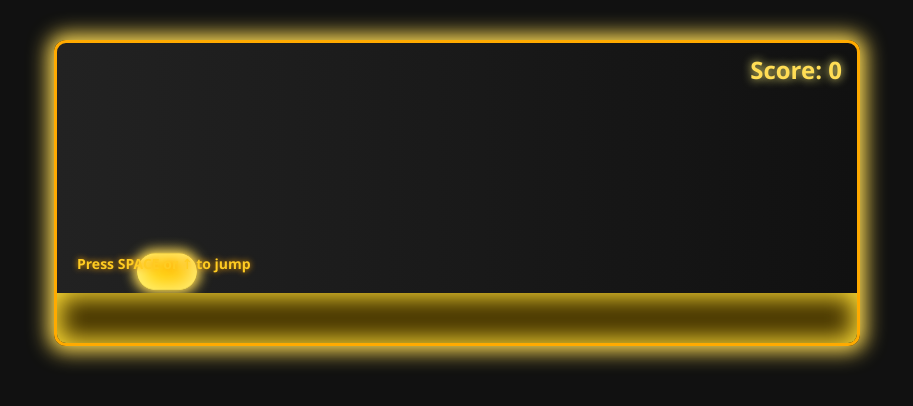
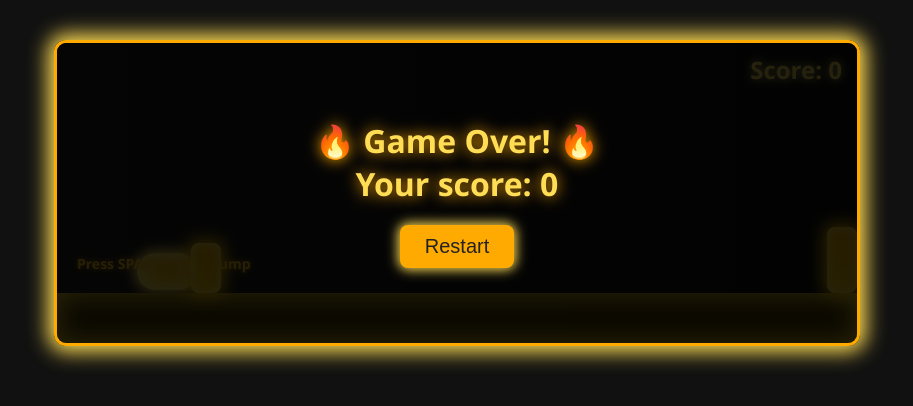
Before and after one commit to Shahzal-Rehman/msa, a plain HTML site: page src/index.html in a window 1280 px wide. Shown: the whole page, without its empty margins (183-1096 px from the left). Drawn offline with Linux system fonts and the light colour scheme.

Commit message:
Update index.html
Signed-off-by: Shahzal Rehman <shahzalrehman0302@gmail.com>

```diff
--- a/src/index.html
+++ b/src/index.html
@@ -3,9 +3,8 @@
 <head>
 <meta charset="UTF-8" />
 <meta name="viewport" content="width=device-width, initial-scale=1" />
-<title>Super Golden Dragon Jump</title>
+<title>Super Golden Dragon Jump - Smooth Mode</title>
 <style>
-  /* Background & container */
   body {
     margin: 0;
     background: #111;
@@ -13,7 +12,6 @@
     font-family: 'Segoe UI', Tahoma, Geneva, Verdana, sans-serif;
     user-select: none;
   }
-
   #game {
     position: relative;
     width: 800px;
@@ -25,8 +23,6 @@
     box-shadow: 0 0 20px 6px #ffdd55;
     overflow: hidden;
   }
-
-  /* Ground */
   #ground {
     position: absolute;
     bottom: 0;
@@ -35,8 +31,6 @@
     background: #443300;
     box-shadow: 0 0 25px 4px #ffdd33 inset;
   }
-
-  /* Dragon */
   #dragon {
     position: absolute;
     bottom: 50px;
@@ -49,16 +43,12 @@
       0 0 12px 4px #ffdd55,
       inset 0 0 20px 6px #fff07a;
     animation: flap 0.6s infinite ease-in-out;
-    transition: bottom 0.2s ease-out;
+    transition: bottom 0.1s ease-out;
   }
-
-  /* Flapping wings effect */
   @keyframes flap {
     0%, 100% { transform: scaleY(1); }
     50% { transform: scaleY(0.9) translateY(-2px); }
   }
-
-  /* Obstacle */
   .obstacle {
     position: absolute;
     bottom: 50px;
@@ -69,10 +59,7 @@
     box-shadow:
       0 0 15px 4px #ffcc00,
       inset 0 0 10px 3px #ffe34d;
-    animation: moveLeft linear forwards;
   }
-
-  /* Score */
   #score {
     position: absolute;
     top: 10px;
@@ -83,8 +70,6 @@
     text-shadow: 0 0 10px #fff47c;
     user-select: none;
   }
-
-  /* Jump key hint */
   #hint {
     position: absolute;
     bottom: 70px;
@@ -93,6 +78,37 @@
     font-size: 14px;
     font-weight: 600;
     text-shadow: 0 0 6px #ffaa00;
+  }
+  /* Game Over Overlay */
+  #gameOverOverlay {
+    position: absolute;
+    top: 0; left: 0; right: 0; bottom: 0;
+    background: rgba(0,0,0,0.85);
+    color: #ffdd55;
+    font-size: 32px;
+    font-weight: 700;
+    display: flex;
+    flex-direction: column;
+    justify-content: center;
+    align-items: center;
+    text-shadow: 0 0 15px #ffaa00;
+    z-index: 100;
+    visibility: hidden;
+  }
+  #gameOverOverlay button {
+    margin-top: 20px;
+    padding: 10px 25px;
+    font-size: 20px;
+    background: #ffaa00;
+    border: none;
+    border-radius: 8px;
+    color: #222;
+    cursor: pointer;
+    box-shadow: 0 0 12px 2px #ffdd55;
+    transition: background 0.3s ease;
+  }
+  #gameOverOverlay button:hover {
+    background: #ffd844;
   }
 </style>
 </head>
@@ -103,32 +119,40 @@
   <div id="ground"></div>
   <div id="score">Score: 0</div>
   <div id="hint">Press SPACE or ↑ to jump</div>
+  <div id="gameOverOverlay">
+    <div id="gameOverText">🔥 Game Over! 🔥</div>
+    <div id="finalScore"></div>
+    <button id="restartBtn">Restart</button>
+  </div>
 </div>
 
 <script>
   const game = document.getElementById('game');
   const dragon = document.getElementById('dragon');
   const scoreEl = document.getElementById('score');
+  const gameOverOverlay = document.getElementById('gameOverOverlay');
+  const finalScore = document.getElementById('finalScore');
+  const restartBtn = document.getElementById('restartBtn');
 
   let isJumping = false;
-  let jumpHeight = 0;
   let jumpSpeed = 0;
-  let gravity = 0.7;
-  let dragonBottom = 50; // px above ground
+  const gravity = 0.7;
+  let dragonBottom = 50;
   let score = 0;
   let gameOver = false;
+  const obstacles = [];
 
   // Jump function
   function jump() {
-    if (!isJumping) {
+    if (!isJumping && !gameOver) {
       isJumping = true;
       jumpSpeed = 15;
     }
   }
 
-  // Create obstacles dynamically
+  // Create obstacle
   function createObstacle() {
-    if(gameOver) return;
+    if (gameOver) return;
 
     const obstacle = document.createElement('div');
     obstacle.classList.add('obstacle');
@@ -137,66 +161,103 @@
     let obstacleLeft = game.offsetWidth;
     obstacle.style.left = obstacleLeft + 'px';
 
-    const obstacleSpeed = 6 + score / 50; // Increase speed slightly with score
+    // Randomize obstacle height a bit for challenge
+    const minHeight = 40;
+    const maxHeight = 70;
+    const height = Math.floor(Math.random() * (maxHeight - minHeight + 1)) + minHeight;
+    obstacle.style.height = height + 'px';
 
-    function moveObstacle() {
-      if (gameOver) {
-        obstacle.remove();
-        return;
+    obstacles.push({el: obstacle, left: obstacleLeft, width: 30, height});
+
+    // Schedule next obstacle spawn
+    const nextSpawn = 1000 + Math.random() * 1500;
+    setTimeout(createObstacle, nextSpawn);
+  }
+
+  // Remove obstacles that go off screen
+  function cleanObstacles() {
+    for (let i = obstacles.length - 1; i >= 0; i--) {
+      if (obstacles[i].left + obstacles[i].width < 0) {
+        obstacles[i].el.remove();
+        obstacles.splice(i, 1);
+        score++;
+        scoreEl.textContent = 'Score: ' + score;
+      }
+    }
+  }
+
+  // Game over handler
+  function endGame() {
+    gameOver = true;
+    finalScore.textContent = `Your score: ${score}`;
+    gameOverOverlay.style.visibility = 'visible';
+  }
+
+  restartBtn.addEventListener('click', () => {
+    // Reset game state
+    obstacles.forEach(o => o.el.remove());
+    obstacles.length = 0;
+    gameOverOverlay.style.visibility = 'hidden';
+    score = 0;
+    scoreEl.textContent = 'Score: 0';
+    isJumping = false;
+    jumpSpeed = 0;
+    dragonBottom = 50;
+    dragon.style.bottom = dragonBottom + 'px';
+    gameOver = false;
+
+    createObstacle();
+    // Start loop again (gameLoop already running)
+  });
+
+  // Main game loop
+  function gameLoop() {
+    if (!gameOver) {
+      // Jump physics
+      if (isJumping) {
+        dragonBottom += jumpSpeed;
+        jumpSpeed -= gravity;
+        if (dragonBottom <= 50) {
+          dragonBottom = 50;
+          isJumping = false;
+          jumpSpeed = 0;
+        }
+        dragon.style.bottom = dragonBottom + 'px';
       }
 
-      obstacleLeft -= obstacleSpeed;
-      obstacle.style.left = obstacleLeft + 'px';
+      // Move obstacles left
+      obstacles.forEach(o => {
+        o.left -= 6 + score / 50;
+        o.el.style.left = o.left + 'px';
+      });
 
-      // Collision detection
-      const dragonRect = dragon.getBoundingClientRect();
-      const obstacleRect = obstacle.getBoundingClientRect();
-      const gameRect = game.getBoundingClientRect();
+      cleanObstacles();
 
-      if (
-        obstacleLeft < 150 && obstacleLeft > 80 &&
-        dragonBottom < obstacle.offsetHeight + 50
-      ) {
-        endGame();
-      }
+      // Collision detection (simple box)
+      const dragonRect = {
+        left: 80,
+        right: 80 + 60,
+        bottom: dragonBottom + 40,  // dragon height = 40
+        top: dragonBottom
+      };
 
-      if (obstacleLeft < -obstacle.offsetWidth) {
-        score++;
-        scoreEl.textContent = 'Score: ' + score;
-        obstacle.remove();
-        return;
-      }
+      for (const o of obstacles) {
+        const obsRect = {
+          left: o.left,
+          right: o.left + o.width,
+          bottom: 50 + o.height,
+          top: 50
+        };
 
-      requestAnimationFrame(moveObstacle);
-    }
+        const overlapX = dragonRect.right > obsRect.left && dragonRect.left < obsRect.right;
+        const overlapY = dragonRect.top < obsRect.bottom && dragonRect.bottom > obsRect.top;
 
-    moveObstacle();
-
-    // Spawn next obstacle randomly between 1 to 2.5 seconds
-    const nextTime = 1000 + Math.random() * 1500;
-    setTimeout(createObstacle, nextTime);
-  }
-
-  function endGame() {
-    gameOver = true;
-    alert('🔥 Game Over! Your score: ' + score + ' 🔥');
-    window.location.reload();
-  }
-
-  // Game loop for jump physics
-  function gameLoop() {
-    if (isJumping) {
-      jumpHeight += jumpSpeed;
-      jumpSpeed -= gravity;
-
-      if (jumpHeight <= 0) {
-        jumpHeight = 0;
-        isJumping = false;
+        if (overlapX && overlapY) {
+          endGame();
+          break;
+        }
       }
     }
-
-    dragonBottom = 50 + jumpHeight;
-    dragon.style.bottom = dragonBottom + 'px';
 
     requestAnimationFrame(gameLoop);
   }
```
